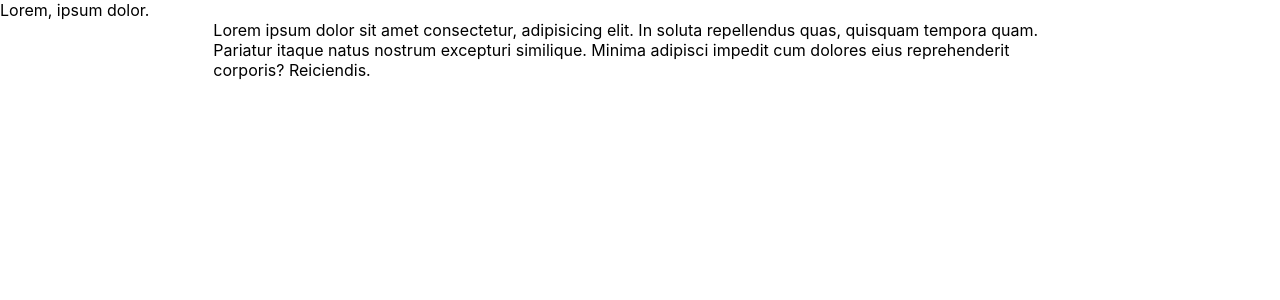
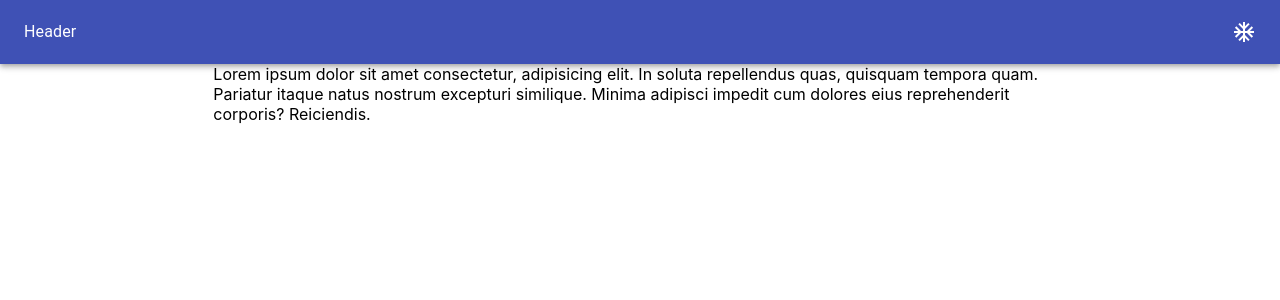
Before and after one commit to hoehoetester/practical-react, a React (Create React App) app: page / in a window 1280 px wide. Shown: the top 300 px of the page. Built offline with nearby package versions, Linux system fonts and the light colour scheme.

Commit message:
added Header

```diff
--- a/package.json
+++ b/package.json
@@ -4,6 +4,7 @@
   "private": true,
   "dependencies": {
     "@material-ui/core": "^4.10.1",
+    "@material-ui/icons": "^4.9.1",
     "@testing-library/jest-dom": "^4.2.4",
     "@testing-library/react": "^9.3.2",
     "@testing-library/user-event": "^7.1.2",
--- a/src/App.js
+++ b/src/App.js
@@ -1,22 +1,25 @@
 import React from "react";
 import "./App.css";
 import { Grid } from "@material-ui/core";
+import Header from "./Header.jsx";
 
 function App() {
     return (
         <div>
             <Grid container direction="column">
-                <Grid item>Lorem, ipsum dolor.</Grid>
+                <Grid item>
+                    <Header />
+                </Grid>
                 <Grid item container>
-                    <Grid item xs={0} sm={2} />
-                    <Grid item xs={12} sm={8}>
+                    <Grid item xs={1} sm={2} />
+                    <Grid item xs={10} sm={8}>
                         Lorem ipsum dolor sit amet consectetur, adipisicing
                         elit. In soluta repellendus quas, quisquam tempora quam.
                         Pariatur itaque natus nostrum excepturi similique.
                         Minima adipisci impedit cum dolores eius reprehenderit
                         corporis? Reiciendis.
                     </Grid>
-                    <Grid item xs={0} sm={2} />
+                    <Grid item xs={1} sm={2} />
                 </Grid>
             </Grid>
         </div>
--- /dev/null
+++ b/src/Header.jsx
@@ -0,0 +1,26 @@
+import React from "react";
+import { AppBar, Toolbar, Typography } from "@material-ui/core";
+import AcUnitIcon from "@material-ui/icons/AcUnit";
+import { makeStyles } from "@material-ui/core";
+
+const useStyles = makeStyles({
+    typographyStyles: {
+        flex: 1,
+    },
+});
+
+const Header = () => {
+    const classes = useStyles();
+    return (
+        <AppBar position="static">
+            <Toolbar>
+                <Typography className={classes.typographyStyles}>
+                    Header
+                </Typography>
+                <AcUnitIcon />
+            </Toolbar>
+        </AppBar>
+    );
+};
+
+export default Header;
```
Also changed, not shown: 2 other files (tests, documents, lock files or other folders).
